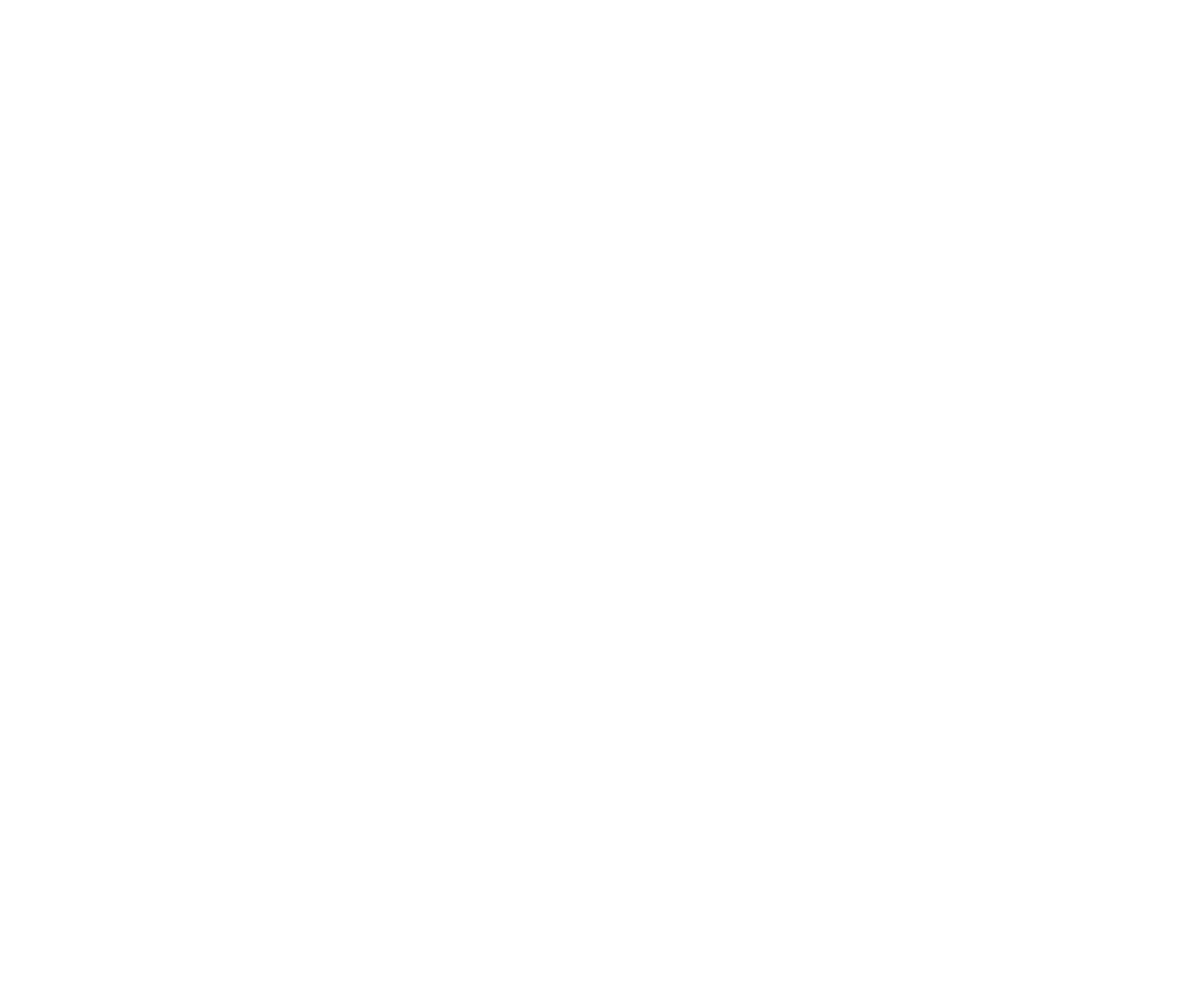
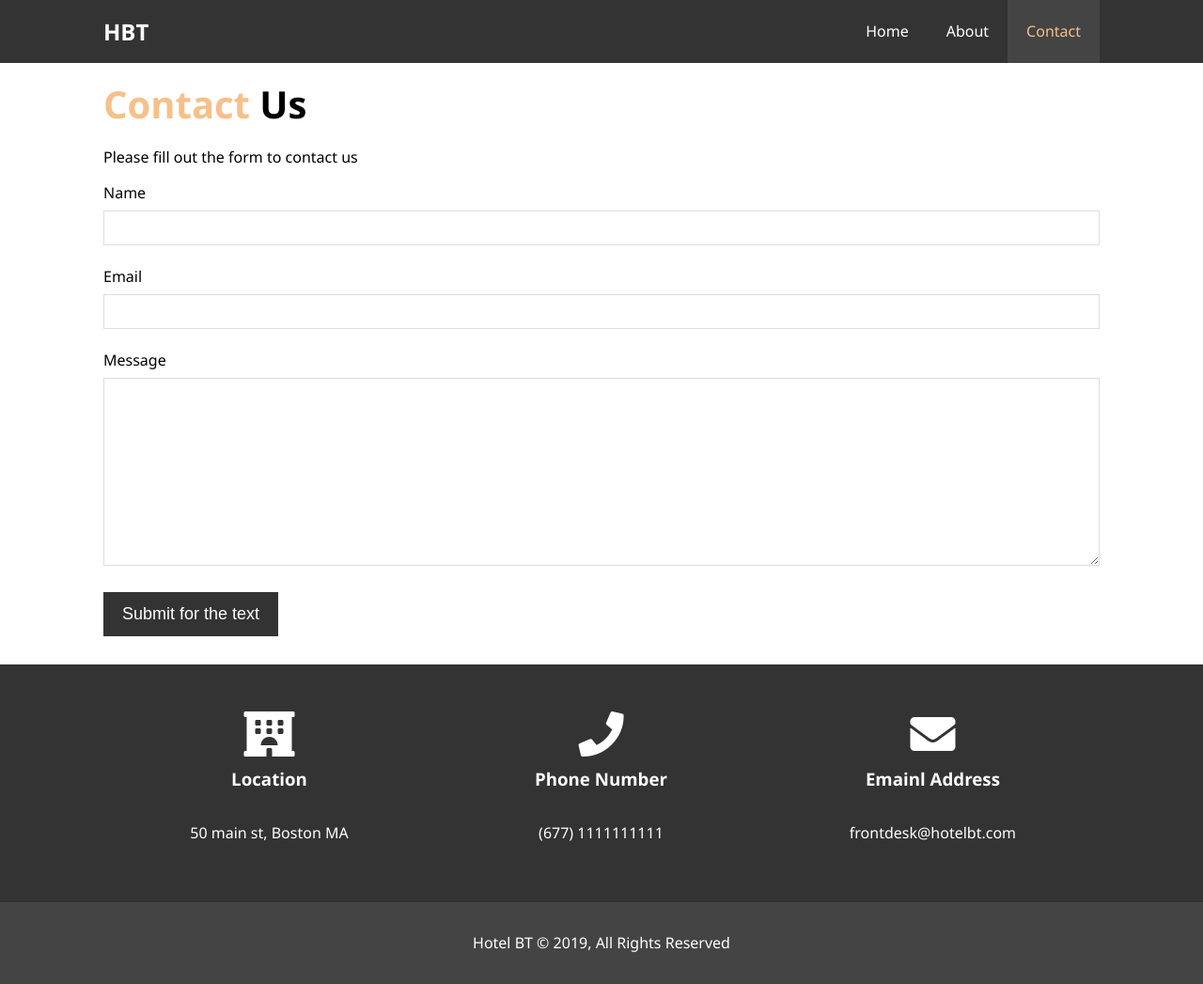
Before and after one commit to oxydev/html_css, a plain HTML site: page Project_hotel/contact.html in a window 1280 px wide. Shown: the whole page at 94% size. Before the commit the page ends 800 px from the top, so only its background shows below. Drawn offline with Linux system fonts and the light colour scheme.

Commit message:
about contact

```diff
--- a/Project_hotel/contact.html
+++ b/Project_hotel/contact.html
@@ -0,0 +1,78 @@
+<!DOCTYPE html>
+<html lang="en">
+
+<head>
+    <meta charset="UTF-8">
+    <meta name="viewport" content="width=device-width, initial-scale=1.0">
+    <meta http-equiv="X-UA-Compatible" content="ie=edge">
+    <meta name="description" content="Welcome to the most Extraordinary hotel in Boston">
+    <meta name="keywords" content="hotel,boston hotel,new england hotel">
+    <link rel="stylesheet" href="https://use.fontawesome.com/releases/v5.8.2/css/all.css"
+        integrity="sha384-oS3vJWv+0UjzBfQzYUhtDYW+Pj2yciDJxpsK1OYPAYjqT085Qq/1cq5FLXAZQ7Ay" crossorigin="anonymous">
+    <link rel="stylesheet" href="css/style.css">
+    <title>Hotel BT | Contact</title>
+</head>
+
+<body>
+    <header>
+        <nav id="navbar">
+            <div class="container">
+                <h1 class="logo"><a href="index.html">HBT</a></h1>
+                <ul>
+                    <li><a href="index.html">Home</a></li>
+                    <li><a href="about.html">About</a></li>
+                    <li><a class="current" href="contact.html">Contact</a></li>
+                </ul>
+            </div>
+        </nav>
+    </header>
+
+    <section id="contact-form" class="py-3">
+        <div class="container">
+            <h1 class="l-heading"><span class="text-primary">Contact</span> Us</h1>
+
+        <p>Please fill out the form to contact us</p>
+        <form action="process.php">
+            <div class="form-group">
+                <label for="text">Name</label>
+                <input type="text" name="name" id="name">
+            </div>
+            <div class="form-group">
+                <label for="email">Email</label>
+                <input type="email" name="email" id="email">
+            </div>
+            <div class="form-group">
+                <label for="message">Message</label>
+                <textarea name="message" id="message"></textarea>
+            </div>
+            <button type="submit" class="btn">Submit for the text</button>
+        </form>
+        </div>
+    </section>
+
+    <section id="contact-info" class="bg-dark">
+        <div class="container">
+            <div class="box">
+                <i class="fas fa-hotel fa-3x"></i>
+                <h3>Location</h3>
+                <p>50 main st, Boston MA</p>
+            </div>
+            <div class="box">
+                <i class="fas fa-phone fa-3x"></i>
+                <h3>Phone Number</h3>
+                <p>(677) 1111111111</p>
+            </div>
+            <div class="box">
+                <i class="fas fa-envelope fa-3x"></i>
+                <h3>Emainl Address</h3>
+                <p>frontdesk@hotelbt.com</p>
+            </div>
+        </div>
+    </section>
+
+    <footer id="main-footer">
+        <p>Hotel BT &copy; 2019, All Rights Reserved</p>
+    </footer>
+</body>
+
+</html>
--- a/Project_hotel/css/style.css
+++ b/Project_hotel/css/style.css
@@ -228,6 +228,32 @@ p{
     padding-bottom: 40px;
 }
 
+/* contact form */
+#contact-form .form-group{
+    margin-bottom: 20px;
+}
+
+#contact-form label {
+    display: block;
+    margin-bottom: 5px;
+}
+
+#contact-form input,
+#contact-form textarea {
+    width: 100%;
+    padding: 10px;
+    border: 1px #ddd solid;
+}
+
+#contact-form textarea {
+    height: 200px;
+}
+
+#contact-form input:focus,
+#contact-form textarea:focus {
+    outline: none;
+    border-color: #f7c08a;
+}
 
 
 /* Main Footer */
```
